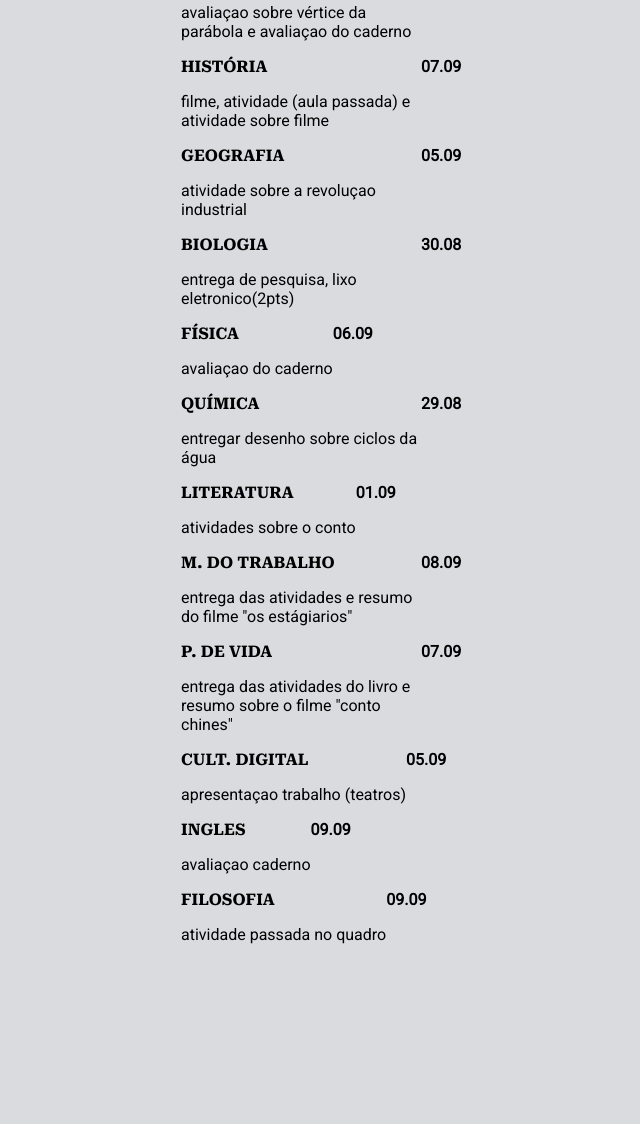
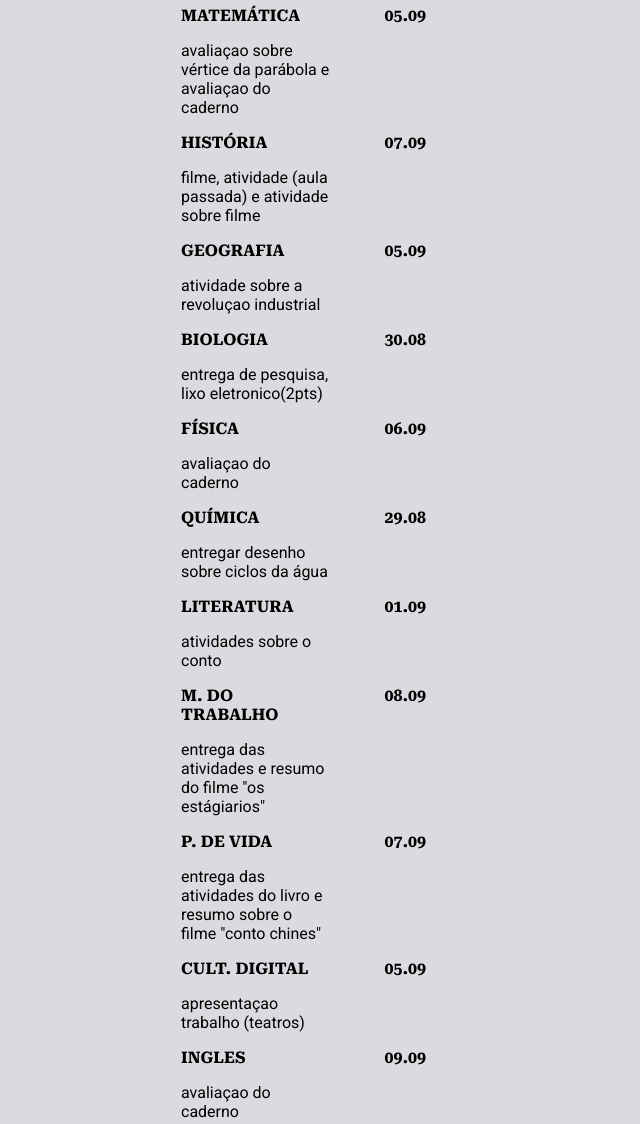
Before and after one commit to natbg0/Riachuelo105, a plain HTML site: page index.html in a window 1280 px wide. Shown: the part 728-1852 px from the top of the page, without its empty margins (309-949 px from the left). Before the commit the page ends 1688 px from the top, so only its background shows below. Drawn offline with Linux system fonts and the light colour scheme.

Commit message:
Add files via upload

```diff
--- a/index.html
+++ b/index.html
@@ -382,7 +382,7 @@
         <h3>ingles</h3>
         <blockquote contenteditable="true">
         <p class="description">
-          avaliaçao caderno
+          avaliaçao do caderno
         </p>
         </blockquote>
       </div>
--- a/style.css
+++ b/style.css
@@ -20,7 +20,7 @@
   header,
   section {
     max-width: 300px;
-    margin: 0 auto;
+    margin: auto;
   }
 
   header h1 {
@@ -104,7 +104,7 @@
   }
 
   /* FONTS */
-  h1, h2, h3, .price {
+  h1, h2, h3, .prazo {
     font-family: 'Roboto Serif';
     text-transform: uppercase;
     color: #000000;
@@ -171,3 +171,7 @@ nav ul .dropdown:hover ul{
   nav ul li a {
     border-radius: 0 20px;
   }
+
+.prazo {
+  margin: 55px;
+}
```
